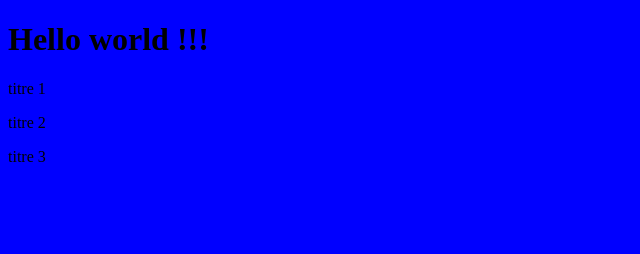
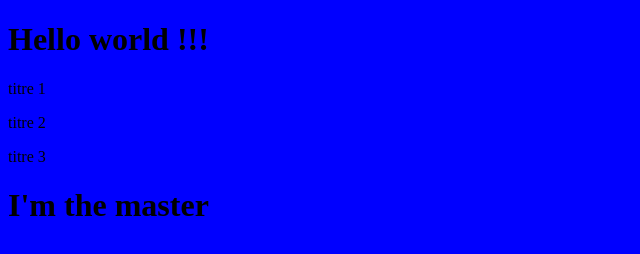
Before and after one commit to Duwelzdorian/Binome, a plain HTML site: page index.html in a window 1280 px wide. Shown: the whole page, without its empty margins (0-640 px from the left). Drawn offline with Linux system fonts and the light colour scheme.

Commit message:
ajout titre

```diff
--- a/index.html
+++ b/index.html
@@ -8,5 +8,6 @@
 <p>titre 1</p>
 <p>titre 2</p>
 <p>titre 3</p>
+<h1>I'm the master</h1>
 </body>
 </html>
```
